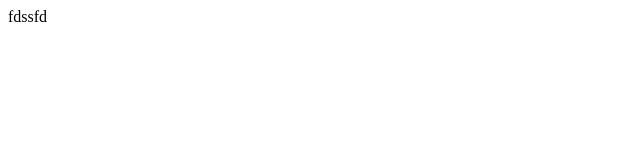
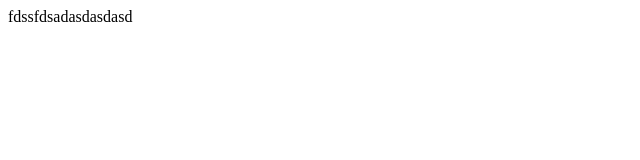
Before and after one commit to aronRAGE/test, a plain HTML site: page index.html in a window 1280 px wide. Shown: the whole page, without its empty margins (0-640 px from the left). Drawn offline with Linux system fonts and the light colour scheme.

Commit message:
Update index.html

```diff
--- a/index.html
+++ b/index.html
@@ -6,6 +6,6 @@
     <title>Document</title>
 </head>
 <body>
-    fdssfd
+    fdssfdsadasdasdasd
 </body>
 </html>
```
